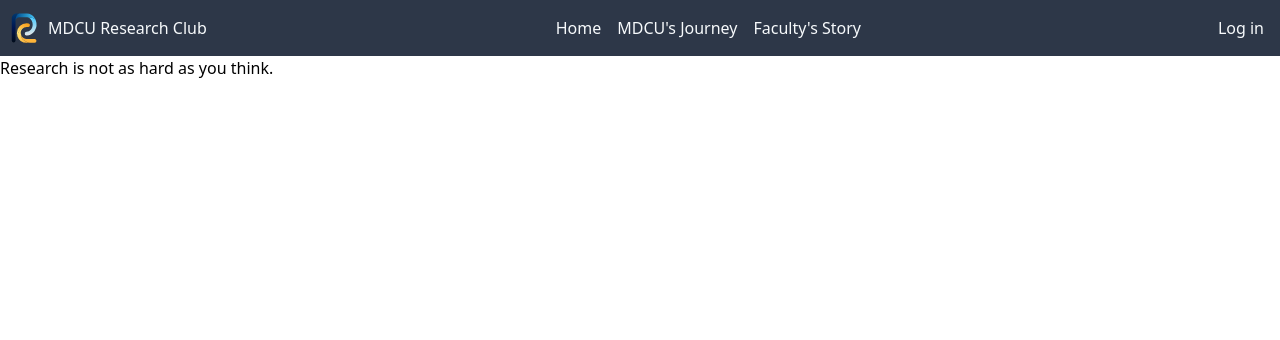
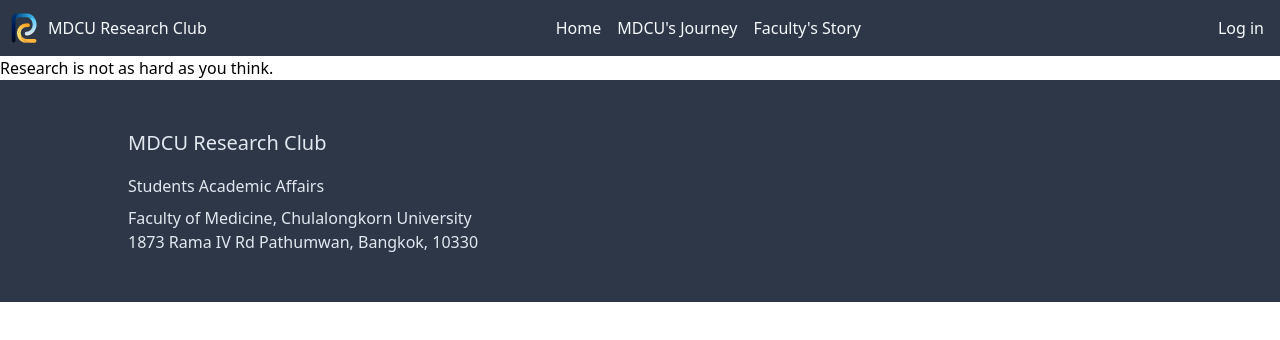
Before and after one commit to MDCUResearchClub/web, a Next.js app in the folder nextjs/: page / in a window 1280 px wide. Shown: the top 340 px of the page. Built offline with nearby package versions, Linux system fonts and the light colour scheme.

Commit message:
nextjs - add footer

```diff
--- /dev/null
+++ b/nextjs/components/footer.tsx
@@ -0,0 +1,17 @@
+import { SITE_NAME } from "../constant";
+
+export default function Footer() {
+  return (
+    <footer className="bg-gray-800 text-gray-300 py-12 px-4 sm:px-16 md:px-24 lg:px-32">
+      <h2 className="text-xl mb-4">{SITE_NAME}</h2>
+      <h3 className="mb-2">Students Academic Affairs</h3>
+      <address className="not-italic">
+        Faculty of Medicine,{" "}
+        <span className="whitespace-no-wrap">Chulalongkorn University</span>
+        <br />
+        1873 Rama IV Rd Pathumwan,{" "}
+        <span className="whitespace-no-wrap">Bangkok, 10330</span>
+      </address>
+    </footer>
+  );
+}
--- a/nextjs/components/page.tsx
+++ b/nextjs/components/page.tsx
@@ -1,5 +1,6 @@
 import Head from "next/head";
 import Nav from "./nav";
+import Footer from "./footer";
 import { SITE_NAME } from "../constant";
 
 export default function Page({ title = "", children }) {
@@ -13,6 +14,7 @@
       </Head>
       <Nav />
       <main>{children}</main>
+      <Footer />
     </div>
   );
 }
```
